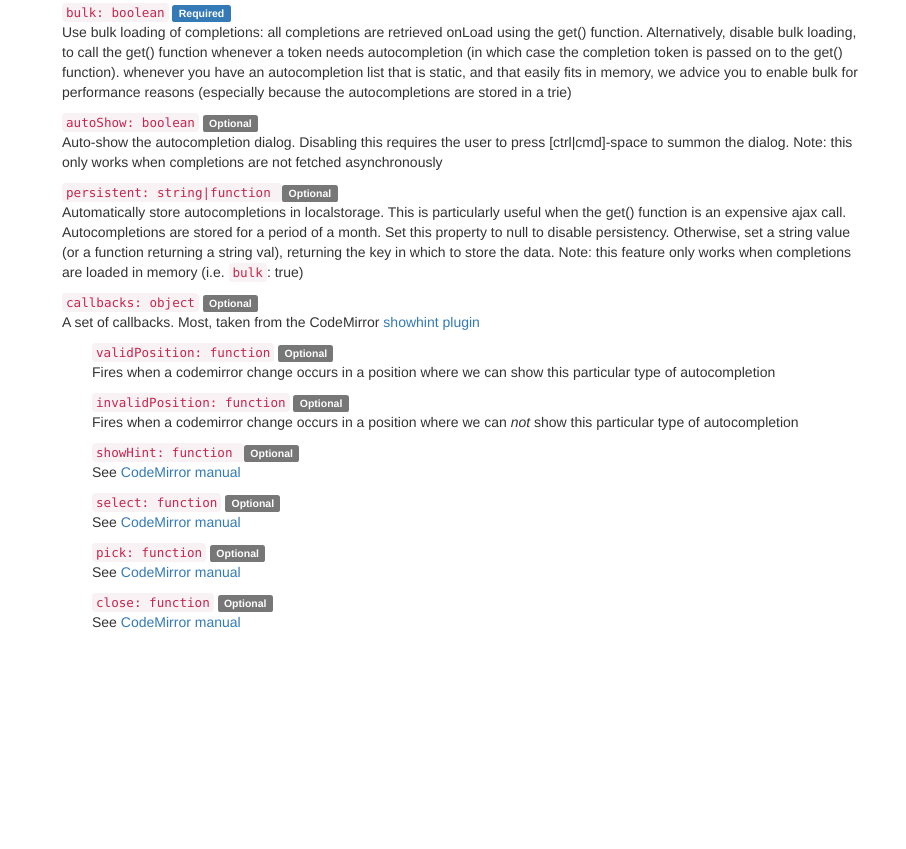
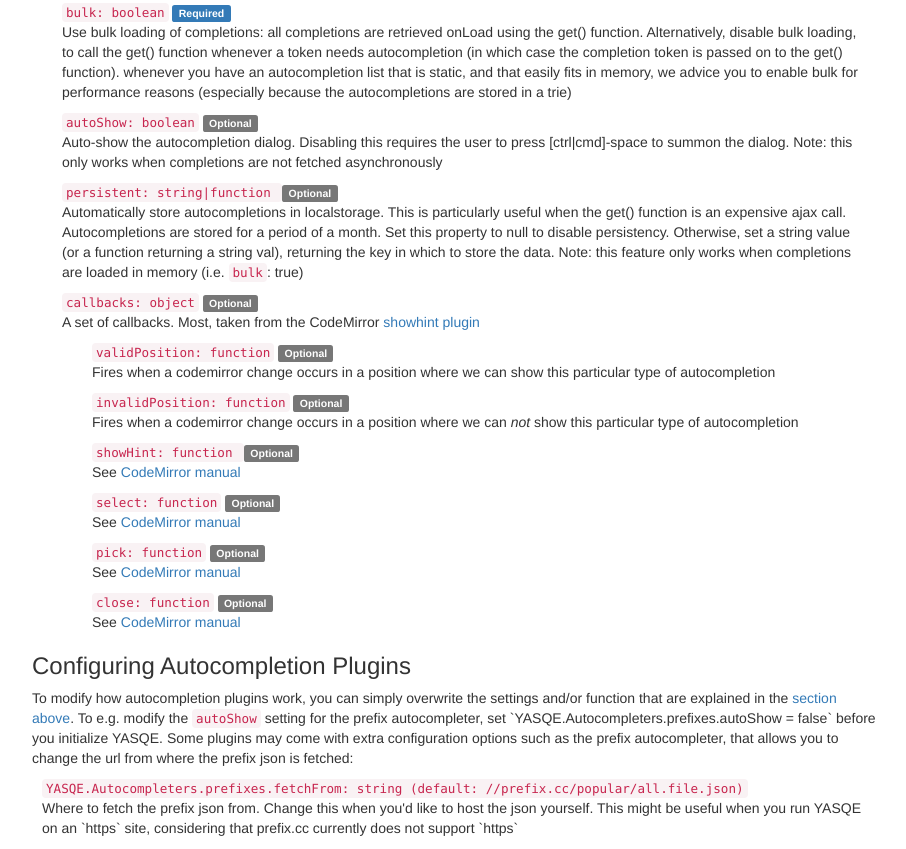
Before and after one commit to Triply-Dev/YASGUI.YASQE-deprecated, a website: page doc/index.html in a window 1280 px wide. Shown: the part 4656-5505 px from the top of the page, without its empty margins (38-944 px from the left). Before the commit the page ends 5299 px from the top, so only its background shows below. Drawn offline with Linux system fonts and the light colour scheme; no server answers.

Commit message:
#77: enable changing the url from where to fetch the prefix.cc json

```diff
--- a/doc/index.html
+++ b/doc/index.html
@@ -407,7 +407,14 @@
 
 
 
-
+    <h3 id="autocompletionsConfig">Configuring Autocompletion Plugins</h3>
+    To modify how autocompletion plugins work, you can simply overwrite the settings and/or function that are explained in the <a href="#autocompletions">section above</a>.
+    To e.g. modify the <code>autoShow</code> setting for the prefix autocompleter, set `YASQE.Autocompleters.prefixes.autoShow = false` before you initialize YASQE.
+    Some plugins may come with extra configuration options such as the prefix autocompleter, that allows you to change the url from where the prefix json is fetched:
+    <div class="doc" style="">
+			<code>YASQE.Autocompleters.prefixes.fetchFrom: string (default: //prefix.cc/popular/all.file.json)</code>
+			<p>Where to fetch the prefix json from. Change this when you'd like to host the json yourself. This might be useful when you run YASQE on an `https` site, considering that prefix.cc currently does not support `https`</p>
+		</div>
 
 </div><!-- col -->
 <div class="col-md-3" id="sidebarmenu">
--- a/src/autocompleters/prefixes.js
+++ b/src/autocompleters/prefixes.js
@@ -18,7 +18,7 @@ module.exports = function(yasqe, completerName) {
 			return module.exports.isValidCompletionPosition(yasqe);
 		},
 		get: function(token, callback) {
-			$.get("//prefix.cc/popular/all.file.json", function(data) {
+			$.get(module.exports.fetchFrom, function(data) {
 				var prefixArray = [];
 				for (var prefix in data) {
 					if (prefix == "bif")
@@ -127,3 +127,4 @@ module.exports.appendPrefixIfNeeded = function(yasqe, completerName) {
 		}
 	}
 };
+module.exports.fetchFrom = '//prefix.cc/popular/all.file.json'
```
